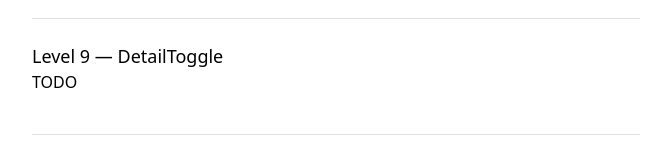
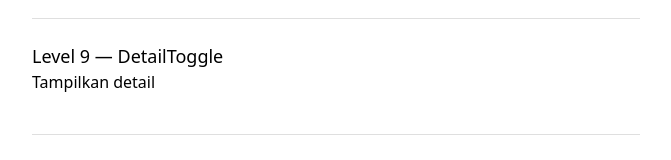
Before and after one commit to webdev-if-its/frontend-5053241045, a React (Vite) app in the folder pertemuan-04/: page / in a window 1280 px wide. Shown: the part 1170-1330 px from the top of the page, without its empty margins (304-975 px from the left). Built offline with nearby package versions, Linux system fonts and the light colour scheme.

Commit message:
pertemuan-04: level 9 selesai

```diff
--- a/pertemuan-04/src/components/DetailToggle.tsx
+++ b/pertemuan-04/src/components/DetailToggle.tsx
@@ -3,7 +3,20 @@
 // detail". Saat diklik, teks props.isi muncul dan tombol berubah jadi
 // "Sembunyikan detail"; klik lagi menyembunyikannya (elemennya harus
 // benar-benar hilang dari DOM).
+
+import { useState } from "react";
+
 // Lihat SOAL.md untuk kontrak lengkap.
-export function DetailToggle(props: any) {
-  return <p>TODO</p>
+export function DetailToggle(props: { isi: string }) {
+  const [tampil, setTampil] = useState<boolean>(false);
+
+  return (
+    <div>
+      <button onClick={() => setTampil(!tampil)}>
+        {tampil ? "Sembunyikan detail" : "Tampilkan detail"}
+      </button>
+
+      {tampil && <p>{props.isi}</p>}
+    </div>
+  );
 }
```
